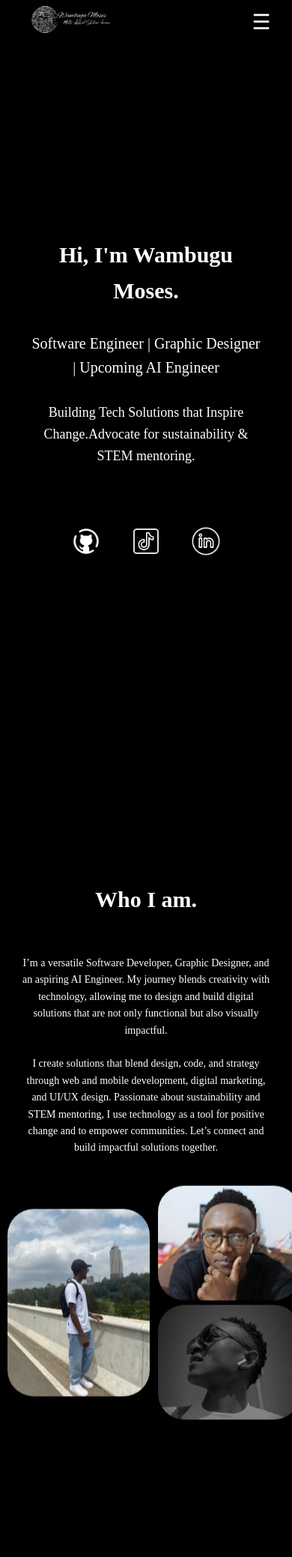
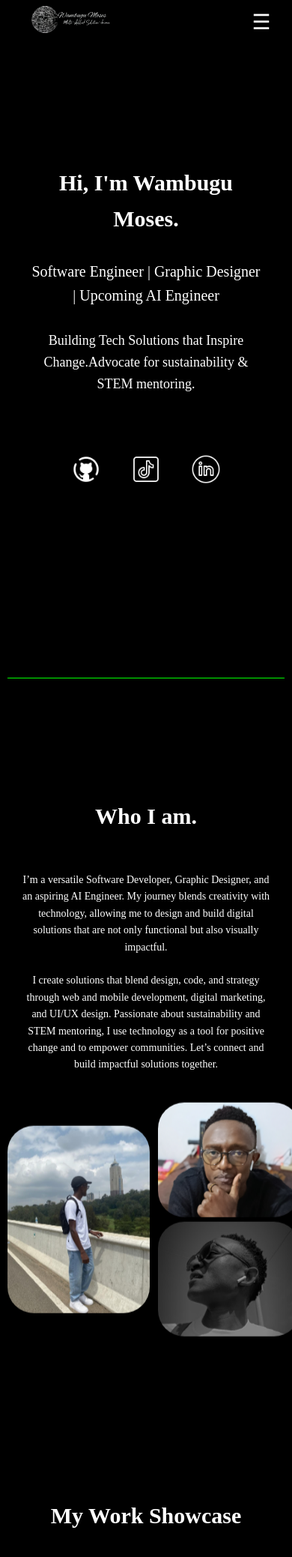
Before and after one commit to Polymathh/myportfoilio, a Django app: page / in a window 390 px wide; the page is wider, and only the part inside the window is pictured. Shown: the top 2077 px of that part at 75% size. Run offline with Django 5.2, Linux system fonts and the light colour scheme; data comes from the database, SQL or seed files in the repository.

Commit message:
initial commit

```diff
--- a/portfolio_project/main/static/css/styles.css
+++ b/portfolio_project/main/static/css/styles.css
@@ -123,7 +123,7 @@ nav ul li a:hover { color: #00FF00; } .hero{ text-align: center; padding: 6rem 2
       display: flex;
       gap: 10px;
     }
-    .hero { height: 100vh; margin-top: 100px;}
+    .hero { min-height: 100vh; padding-top: 100px; padding-bottom: 80px; margin: 0;}
     .hero h1{ font-size: 30px; padding-bottom: 30px; padding-top: 60px; font-weight: 600; }
     #p1{ font-size: 20px; font-weight: 500; padding-bottom: 30px; }
     #p2{ font-size: 18px; font-weight: 400; padding-bottom: 80px; }
@@ -131,7 +131,7 @@ nav ul li a:hover { color: #00FF00; } .hero{ text-align: center; padding: 6rem 2
     .hero .socials img{ width: 40px; transition: 0.3s; filter: brightness(0) invert(1); }
 
     /* * About Section */
-    .about { padding: 2rem 5%; align-items: center; display: flex; flex-direction: column; gap:20px; padding-bottom: 60px; margin-top: 80px;}
+    .about { padding: 100px 5%; align-items: center; display: flex; flex-direction: column; gap:20px; border-top: 0.3px solid #00FF00}
     .about h2{ text-align: center; padding-top: 60px; padding-bottom: 30px; font-size: 30px;}
     .about p { margin:0 auto; width: 100%; text-align:center; font-size: 14px; font-weight: 400; }
     .images { margin-left: 20px; width: 100%; display: grid; grid-template-columns: max-content max-content; gap: 11px; padding-top: 90px; justify-content: center;}
```
